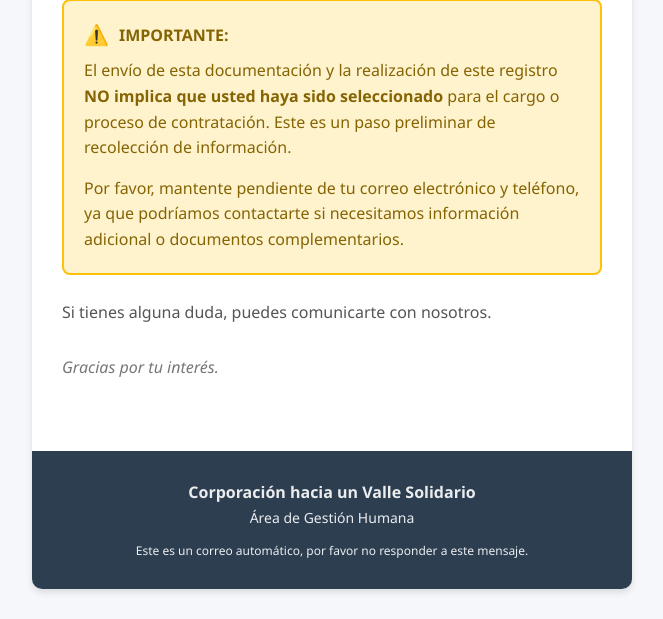
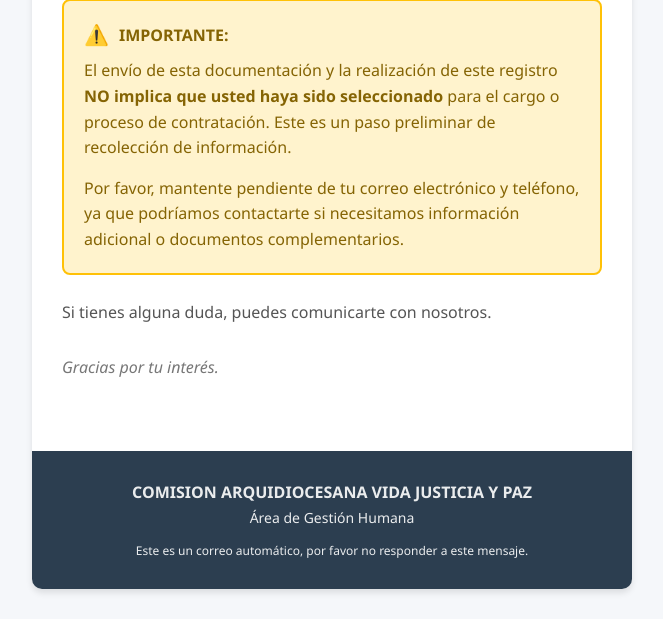
Before and after one commit to erpplaneacion-eng/GESTION_HUMANA_CHVS, a Django app: template gestion_humana/formapp/templates/formapp/email_confirmacion.html in a window 1280 px wide. Shown: the part 717-1336 px from the top of the page, without its empty margins (308-971 px from the left). Run offline with Django 5.2, Linux system fonts and the light colour scheme; the template is opened without the code that fills it, so the values that code supplies are empty.

Commit message:
se AJUSTA comentarios de los correos en funicon de cavjp

```diff
--- a/gestion_humana/formapp/templates/formapp/email_confirmacion.html
+++ b/gestion_humana/formapp/templates/formapp/email_confirmacion.html
@@ -203,7 +203,7 @@ los archivo                                     <p>Gestión Humana CAVJP</p>
 
         <!-- Footer -->
         <div class="email-footer">
-            <p><strong>Corporación hacia un Valle Solidario</strong></p>
+            <p><strong>COMISION ARQUIDIOCESANA VIDA JUSTICIA Y PAZ</strong></p>
             <p>Área de Gestión Humana</p>
             <p style="margin-top: 15px; font-size: 12px;">
                 Este es un correo automático, por favor no responder a este mensaje.
--- a/gestion_humana/formapp/templates/formapp/email_notificacion_admin.html
+++ b/gestion_humana/formapp/templates/formapp/email_notificacion_admin.html
@@ -88,12 +88,6 @@
         </div>
         {% endif %}
 
-        <p style="text-align: center;">
-            <a href="{{ enlace_revision }}" class="button">
-                👁️ Revisar Información Actualizada
-            </a>
-        </p>
-
         <p style="font-size: 14px; color: #6c757d;">
             ℹ️ Por favor revisa la información actualizada y cambia el estado según corresponda.
         </p>
```
Also changed, not shown: gestion_humana/db.sqlite3.
